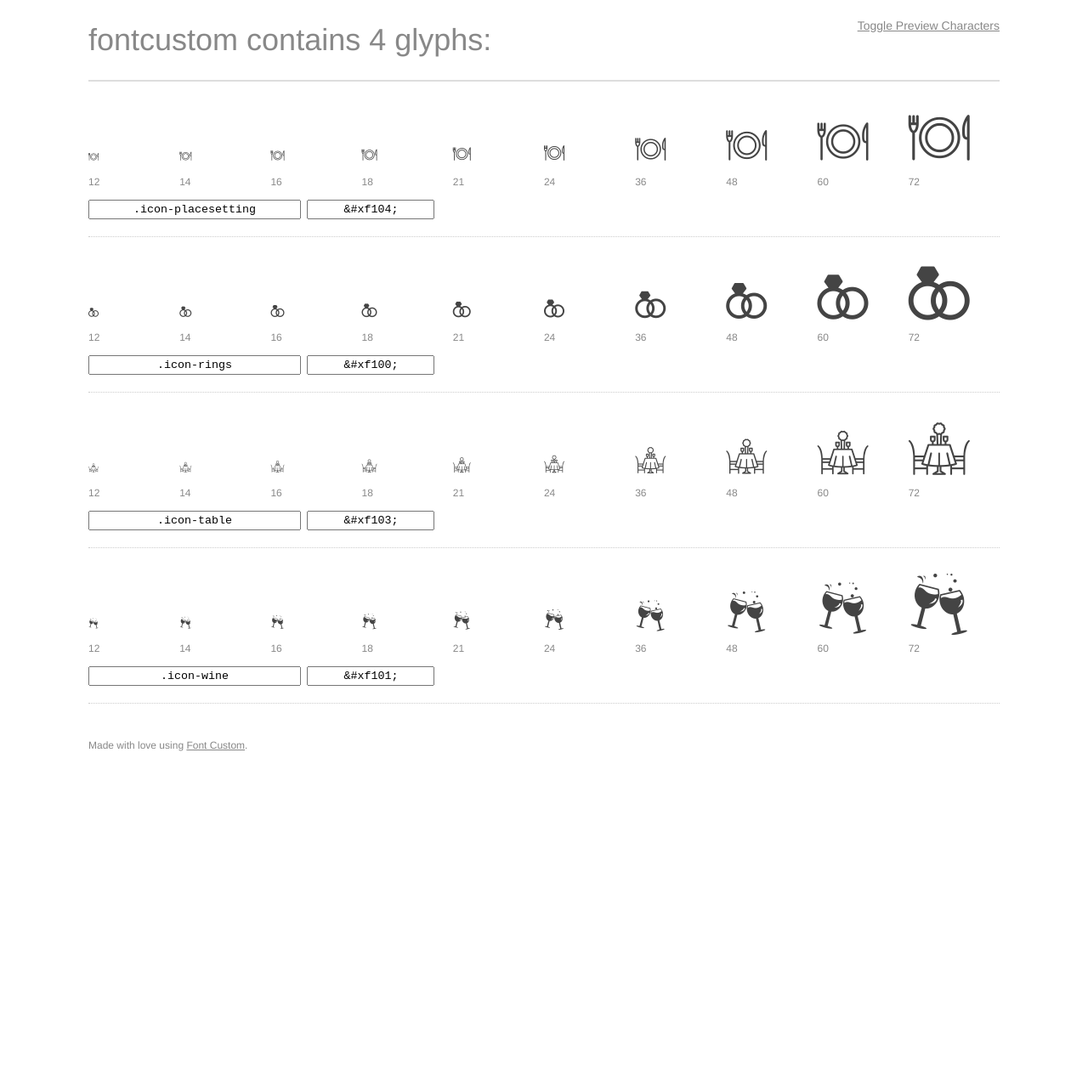
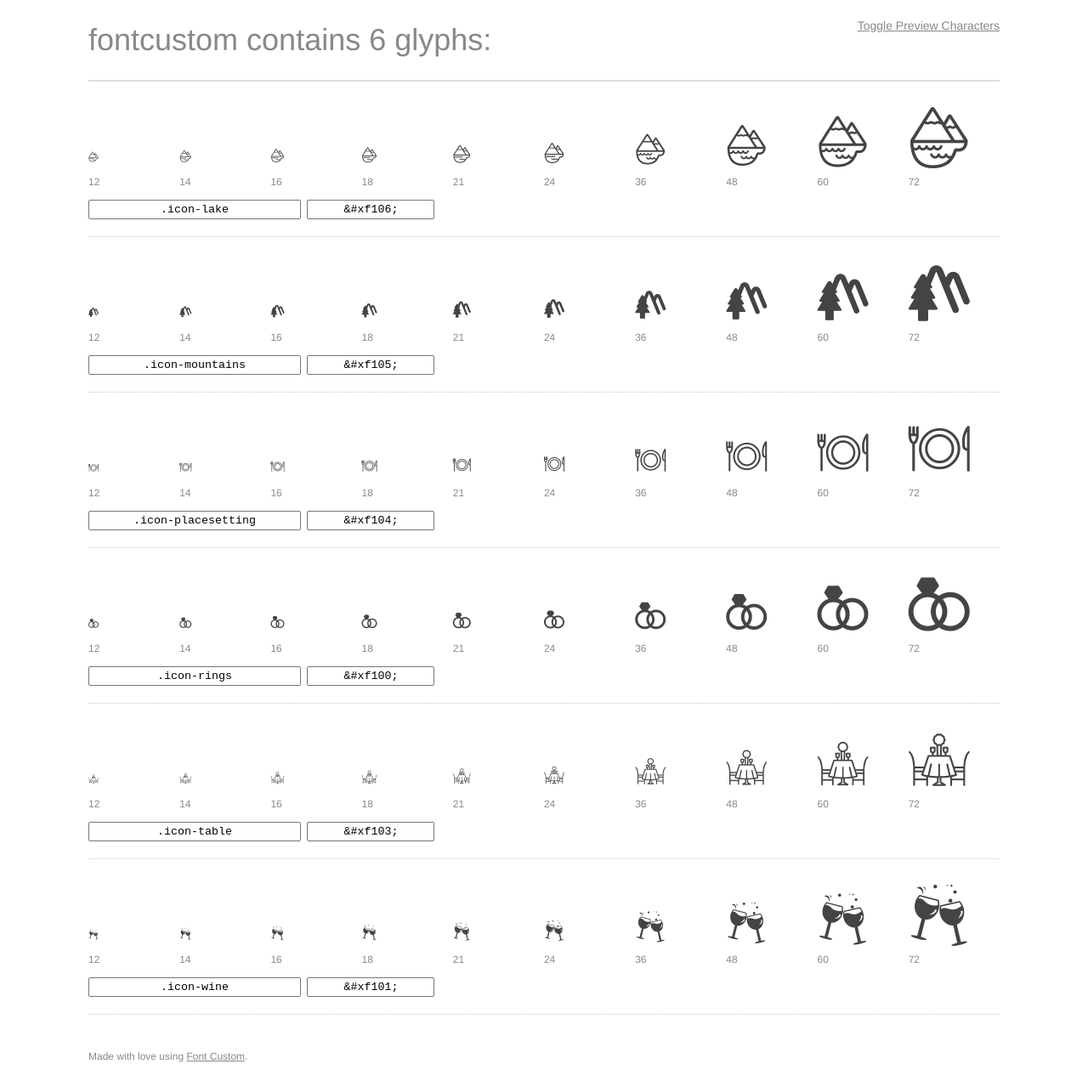
Before and after one commit to justinbburris/dietzburris, a Jekyll site: the page fontcustom/fontcustom-preview.html, which Jekyll copies as it is, in a window 1280 px wide. Shown: the whole page at 85% size. Built offline with Jekyll 4.4.1, drawn with Linux system fonts in a browser that asks for light colours; before the commit the page ends 906 px from its top, so only the background shows below that.

```diff
--- a/css/main.scss
+++ b/css/main.scss
@@ -42,6 +42,11 @@ $theme-dark: #222;
         "mixins",
         "base"
 ;
+
+/* Bootstrap overrides */
+i {
+  vertical-align: middle;
+}
 
 body.groomsman {
   background-color: #0E0E1F;
--- a/fontcustom/fontcustom-preview.html
+++ b/fontcustom/fontcustom-preview.html
@@ -141,11 +141,11 @@
 
       @font-face {
   font-family: "fontcustom";
-  src: url("./fontcustom_d8e4b522308eb64093a56f99ca67e5c1.eot");
-  src: url("./fontcustom_d8e4b522308eb64093a56f99ca67e5c1.eot?#iefix") format("embedded-opentype"),
-       url("./fontcustom_d8e4b522308eb64093a56f99ca67e5c1.woff") format("woff"),
-       url("./fontcustom_d8e4b522308eb64093a56f99ca67e5c1.ttf") format("truetype"),
-       url("./fontcustom_d8e4b522308eb64093a56f99ca67e5c1.svg#fontcustom") format("svg");
+  src: url("./fontcustom_4b6e007b7d0fa3646aa0b33dce17a164.eot");
+  src: url("./fontcustom_4b6e007b7d0fa3646aa0b33dce17a164.eot?#iefix") format("embedded-opentype"),
+       url("./fontcustom_4b6e007b7d0fa3646aa0b33dce17a164.woff") format("woff"),
+       url("./fontcustom_4b6e007b7d0fa3646aa0b33dce17a164.ttf") format("truetype"),
+       url("./fontcustom_4b6e007b7d0fa3646aa0b33dce17a164.svg#fontcustom") format("svg");
   font-weight: normal;
   font-style: normal;
 }
@@ -153,14 +153,16 @@
 @media screen and (-webkit-min-device-pixel-ratio:0) {
   @font-face {
     font-family: "fontcustom";
-    src: url("./fontcustom_d8e4b522308eb64093a56f99ca67e5c1.svg#fontcustom") format("svg");
+    src: url("./fontcustom_4b6e007b7d0fa3646aa0b33dce17a164.svg#fontcustom") format("svg");
   }
 }
 
       [data-icon]:before { content: attr(data-icon); }
 
       [data-icon]:before,
-      .icon-placesetting:before,
+      .icon-lake:before,
+.icon-mountains:before,
+.icon-placesetting:before,
 .icon-rings:before,
 .icon-table:before,
 .icon-wine:before {
@@ -178,7 +180,9 @@
   font-smoothing: antialiased;
       }
 
-      .icon-placesetting:before { content: "\f104"; }
+      .icon-lake:before { content: "\f106"; }
+.icon-mountains:before { content: "\f105"; }
+.icon-placesetting:before { content: "\f104"; }
 .icon-rings:before { content: "\f100"; }
 .icon-table:before { content: "\f103"; }
 .icon-wine:before { content: "\f101"; }
@@ -197,10 +201,36 @@
   <body class="characters-off">
     <div id="page" class="container">
       <header>
-        <h1>fontcustom contains 4 glyphs:</h1>
+        <h1>fontcustom contains 6 glyphs:</h1>
         <a onclick="toggleCharacters(); return false;" href="#">Toggle Preview Characters</a>
       </header>
 
+
+      <div class="glyph">
+        <div class="preview-glyphs">
+          <span class="step size-12"><span class="letters">Pp</span><i id="icon-lake" class="icon-lake"></i></span><span class="step size-14"><span class="letters">Pp</span><i id="icon-lake" class="icon-lake"></i></span><span class="step size-16"><span class="letters">Pp</span><i id="icon-lake" class="icon-lake"></i></span><span class="step size-18"><span class="letters">Pp</span><i id="icon-lake" class="icon-lake"></i></span><span class="step size-21"><span class="letters">Pp</span><i id="icon-lake" class="icon-lake"></i></span><span class="step size-24"><span class="letters">Pp</span><i id="icon-lake" class="icon-lake"></i></span><span class="step size-36"><span class="letters">Pp</span><i id="icon-lake" class="icon-lake"></i></span><span class="step size-48"><span class="letters">Pp</span><i id="icon-lake" class="icon-lake"></i></span><span class="step size-60"><span class="letters">Pp</span><i id="icon-lake" class="icon-lake"></i></span><span class="step size-72"><span class="letters">Pp</span><i id="icon-lake" class="icon-lake"></i></span>
+        </div>
+        <div class="preview-scale">
+          <span class="step">12</span><span class="step">14</span><span class="step">16</span><span class="step">18</span><span class="step">21</span><span class="step">24</span><span class="step">36</span><span class="step">48</span><span class="step">60</span><span class="step">72</span>
+        </div>
+        <div class="usage">
+          <input class="class" type="text" readonly="readonly" onClick="this.select();" value=".icon-lake" />
+          <input class="point" type="text" readonly="readonly" onClick="this.select();" value="&amp;#xf106;" />
+        </div>
+      </div>
+
+      <div class="glyph">
+        <div class="preview-glyphs">
+          <span class="step size-12"><span class="letters">Pp</span><i id="icon-mountains" class="icon-mountains"></i></span><span class="step size-14"><span class="letters">Pp</span><i id="icon-mountains" class="icon-mountains"></i></span><span class="step size-16"><span class="letters">Pp</span><i id="icon-mountains" class="icon-mountains"></i></span><span class="step size-18"><span class="letters">Pp</span><i id="icon-mountains" class="icon-mountains"></i></span><span class="step size-21"><span class="letters">Pp</span><i id="icon-mountains" class="icon-mountains"></i></span><span class="step size-24"><span class="letters">Pp</span><i id="icon-mountains" class="icon-mountains"></i></span><span class="step size-36"><span class="letters">Pp</span><i id="icon-mountains" class="icon-mountains"></i></span><span class="step size-48"><span class="letters">Pp</span><i id="icon-mountains" class="icon-mountains"></i></span><span class="step size-60"><span class="letters">Pp</span><i id="icon-mountains" class="icon-mountains"></i></span><span class="step size-72"><span class="letters">Pp</span><i id="icon-mountains" class="icon-mountains"></i></span>
+        </div>
+        <div class="preview-scale">
+          <span class="step">12</span><span class="step">14</span><span class="step">16</span><span class="step">18</span><span class="step">21</span><span class="step">24</span><span class="step">36</span><span class="step">48</span><span class="step">60</span><span class="step">72</span>
+        </div>
+        <div class="usage">
+          <input class="class" type="text" readonly="readonly" onClick="this.select();" value=".icon-mountains" />
+          <input class="point" type="text" readonly="readonly" onClick="this.select();" value="&amp;#xf105;" />
+        </div>
+      </div>
 
       <div class="glyph">
         <div class="preview-glyphs">
```
Also changed, not shown: _includes/accomodations.html (+22 -1 lines), fontcustom/fontcustom.css (+10 -6 lines), .fontcustom-manifest.json, fontcustom/fontcustom_4b6e007b7d0fa3646aa0b33dce17a164.svg, fontcustom/fontcustom_4b6e007b7d0fa3646aa0b33dce17a164.ttf (added), fontcustom/fontcustom_4b6e007b7d0fa3646aa0b33dce17a164.woff (added), fontcustom/fontcustom_d8e4b522308eb64093a56f99ca67e5c1.ttf (deleted), fontcustom/fontcustom_d8e4b522308eb64093a56f99ca67e5c1.woff (deleted), fonts/vectors/lake.svg (added), fonts/vectors/mountains.svg (added), 2 other files.
